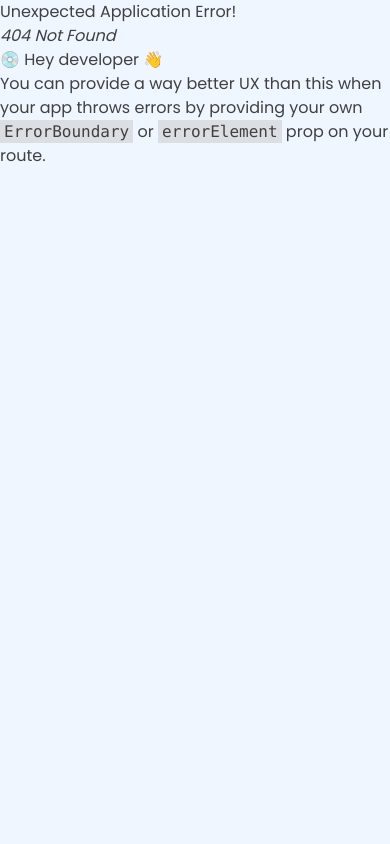
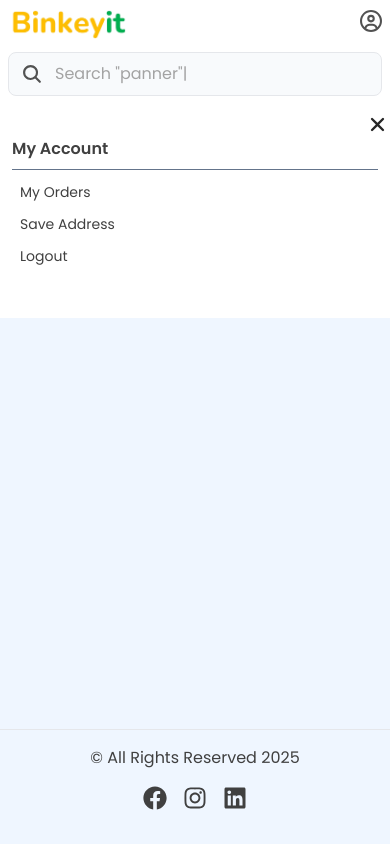
Before and after one commit to masonnguyen1243/blinkit-ui, a React (Vite) app: page /user in a window 390 px wide. Before the commit this address had no page. Built offline with nearby package versions, Linux system fonts and the light colour scheme; no server answers.

Commit message:
User menu mobile

```diff
--- a/src/common/SummaryApi.js
+++ b/src/common/SummaryApi.js
@@ -29,6 +29,10 @@
     url: "/api/user/user-details",
     method: "get",
   },
+  logout: {
+    url: "/api/user/logout",
+    method: "get",
+  },
 };
 
 export default SummaryApi;
--- a/src/components/Header.jsx
+++ b/src/components/Header.jsx
@@ -16,12 +16,22 @@
   const user = useSelector((state) => state?.user);
   const [openUserMenu, setOpenUserMenu] = useState(false);
 
-  console.log("user", user);
-
   const isSearchPage = location.pathname === "/search";
 
   const redirectToLoginPage = () => {
     navigate("/login");
+  };
+
+  const handleCloseUserMenu = () => {
+    setOpenUserMenu(false);
+  };
+
+  const handleMobileUser = () => {
+    if (!user._id) {
+      navigate("/login");
+      return;
+    }
+    navigate("/user");
   };
 
   return (
@@ -56,7 +66,10 @@
           {/* Login and cart */}
           <div className="">
             {/* User icon display in only mobile version */}
-            <button className="text-neutral-600 lg:hidden">
+            <button
+              onClick={handleMobileUser}
+              className="text-neutral-600 lg:hidden"
+            >
               <FaRegCircleUser size={22} />
             </button>
 
@@ -78,7 +91,7 @@
                   {openUserMenu && (
                     <div className="absolute right-0 top-12">
                       <div className="min-w-52 rounded bg-white p-4 lg:shadow-lg">
-                        <UserMenu />
+                        <UserMenu close={handleCloseUserMenu} />
                       </div>
                     </div>
                   )}
--- a/src/components/UserMenu.jsx
+++ b/src/components/UserMenu.jsx
@@ -1,9 +1,37 @@
-import { useSelector } from "react-redux";
-import { Link } from "react-router-dom";
+import { useDispatch, useSelector } from "react-redux";
+import { Link, useNavigate } from "react-router-dom";
 import Divider from "./Divider";
+import Axios from "../utils/Axios";
+import SummaryApi from "../common/SummaryApi";
+import { logout } from "../store/userSlice";
+import toast from "react-hot-toast";
+import AxiosToastError from "../utils/AxiosToastError";
 
-const UserMenu = () => {
+const UserMenu = ({ close }) => {
   const user = useSelector((state) => state.user);
+  const dispatch = useDispatch();
+  const navigate = useNavigate();
+
+  const handleLogout = async () => {
+    try {
+      const response = await Axios({
+        ...SummaryApi.logout,
+      });
+
+      if (response.data.success) {
+        if (close) {
+          close();
+        }
+
+        dispatch(logout());
+        localStorage.clear();
+        toast.success(response.data.message);
+        navigate("/");
+      }
+    } catch (error) {
+      AxiosToastError(error);
+    }
+  };
   return (
     <div>
       <div className="font-semibold">My Account</div>
@@ -11,14 +39,19 @@
 
       <Divider />
 
-      <div className="grid gap-3 text-sm">
-        <Link to={""} className="px-2">
+      <div className="grid gap-1 text-sm">
+        <Link to={""} className="px-2 py-1 hover:bg-orange-200">
           My Orders
         </Link>
-        <Link to={""} className="px-2">
+        <Link to={""} className="px-2 py-1 hover:bg-orange-200">
           Save Address
         </Link>
-        <button className="px-2 text-left">Logout</button>
+        <button
+          onClick={handleLogout}
+          className="px-2 py-1 text-left hover:bg-orange-200"
+        >
+          Logout
+        </button>
       </div>
     </div>
   );
--- a/src/pages/Login.jsx
+++ b/src/pages/Login.jsx
@@ -5,6 +5,9 @@
 import SummaryApi from "../common/SummaryApi";
 import AxiosToastError from "../utils/AxiosToastError";
 import { Link, useNavigate } from "react-router-dom";
+import fetchUserDetails from "../utils/fetchUserDetails";
+import { useDispatch } from "react-redux";
+import { setUserDetails } from "../store/userSlice";
 
 const Login = () => {
   const navigate = useNavigate();
@@ -12,6 +15,7 @@
     email: "",
     password: "",
   });
+  const dispatch = useDispatch();
 
   const handleChange = (e) => {
     const { name, value } = e.target;
@@ -45,6 +49,10 @@
         toast.success(response.data.message);
         localStorage.setItem("accessToken", response.data.data.accessToken);
         localStorage.setItem("refreshToken", response.data.data.refreshToken);
+
+        const userDetails = await fetchUserDetails();
+        dispatch(setUserDetails(userDetails.data));
+
         setData({
           email: "",
           password: "",
--- /dev/null
+++ b/src/pages/UserMenuMobile.jsx
@@ -0,0 +1,19 @@
+import UserMenu from "../components/UserMenu";
+import { IoClose } from "react-icons/io5";
+
+const UserMenuMobile = () => {
+  return (
+    <section className="h-full w-full bg-white py-4">
+      <button
+        onClick={() => window.history.back()}
+        className="ml-auto block w-fit text-neutral-800"
+      >
+        <IoClose size={25} />
+      </button>
+      <div className="container mx-auto px-3 pb-8">
+        <UserMenu />
+      </div>
+    </section>
+  );
+};
+export default UserMenuMobile;
--- a/src/routes/index.jsx
+++ b/src/routes/index.jsx
@@ -7,6 +7,7 @@
 import ForgotPassword from "../pages/ForgotPassword";
 import OtpVerification from "../pages/OtpVerification";
 import ResetPassword from "../pages/ResetPassword";
+import UserMenuMobile from "../pages/UserMenuMobile";
 
 const router = createBrowserRouter([
   {
@@ -41,6 +42,10 @@
         path: "reset-password",
         element: <ResetPassword />,
       },
+      {
+        path: "user",
+        element: <UserMenuMobile />,
+      },
     ],
   },
 ]);
--- a/src/store/userSlice.js
+++ b/src/store/userSlice.js
@@ -33,8 +33,22 @@
       state.orderHistory = action.payload?.orderHistory;
       state.role = action.payload?.role;
     },
+    logout: (state) => {
+      state._id = "";
+      state.name = "";
+      state.email = "";
+      state.avatar = "";
+      state.mobile = "";
+      state.verify_email = "";
+      state.last_login_date = "";
+      state.status = "";
+      state.address_details = [];
+      state.shopping_cart = [];
+      state.orderHistory = [];
+      state.role = "";
+    },
   },
 });
 
-export const { setUserDetails } = userSlice.actions;
+export const { setUserDetails, logout } = userSlice.actions;
 export default userSlice.reducer;
```
